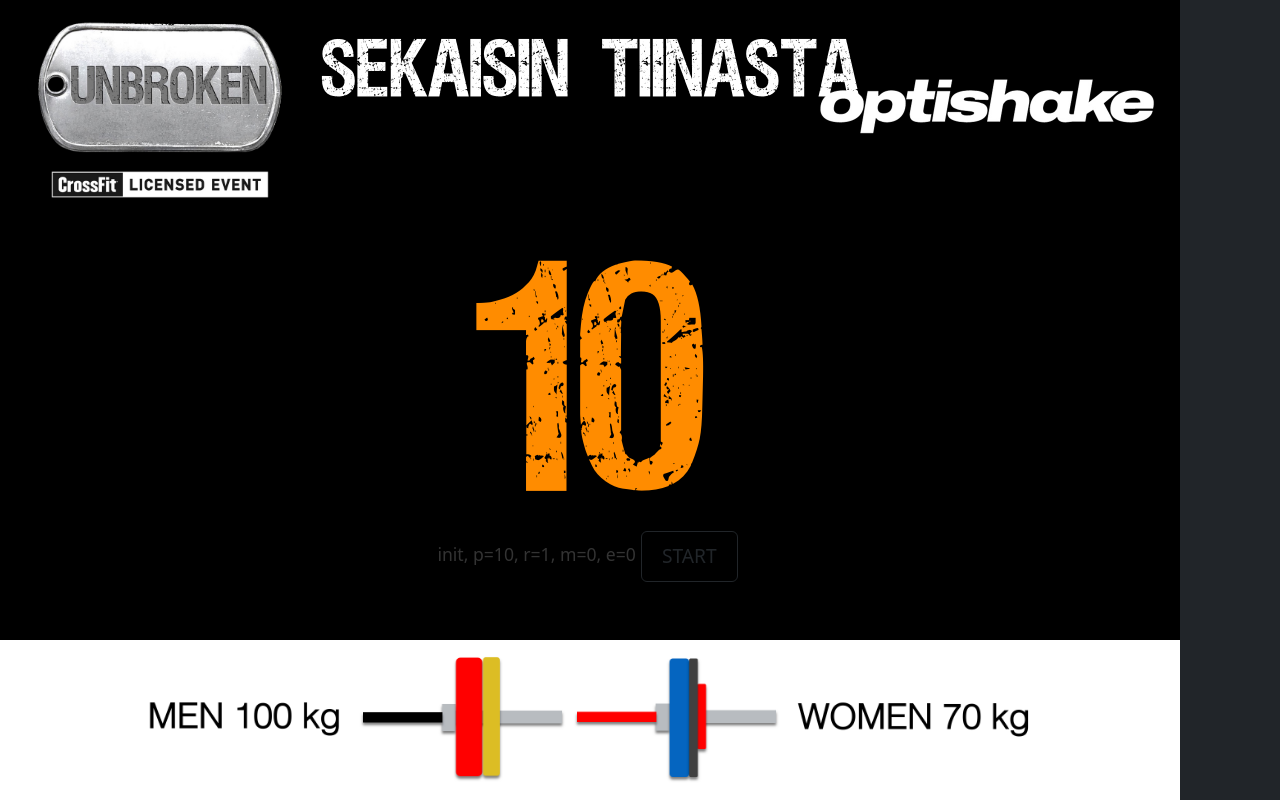
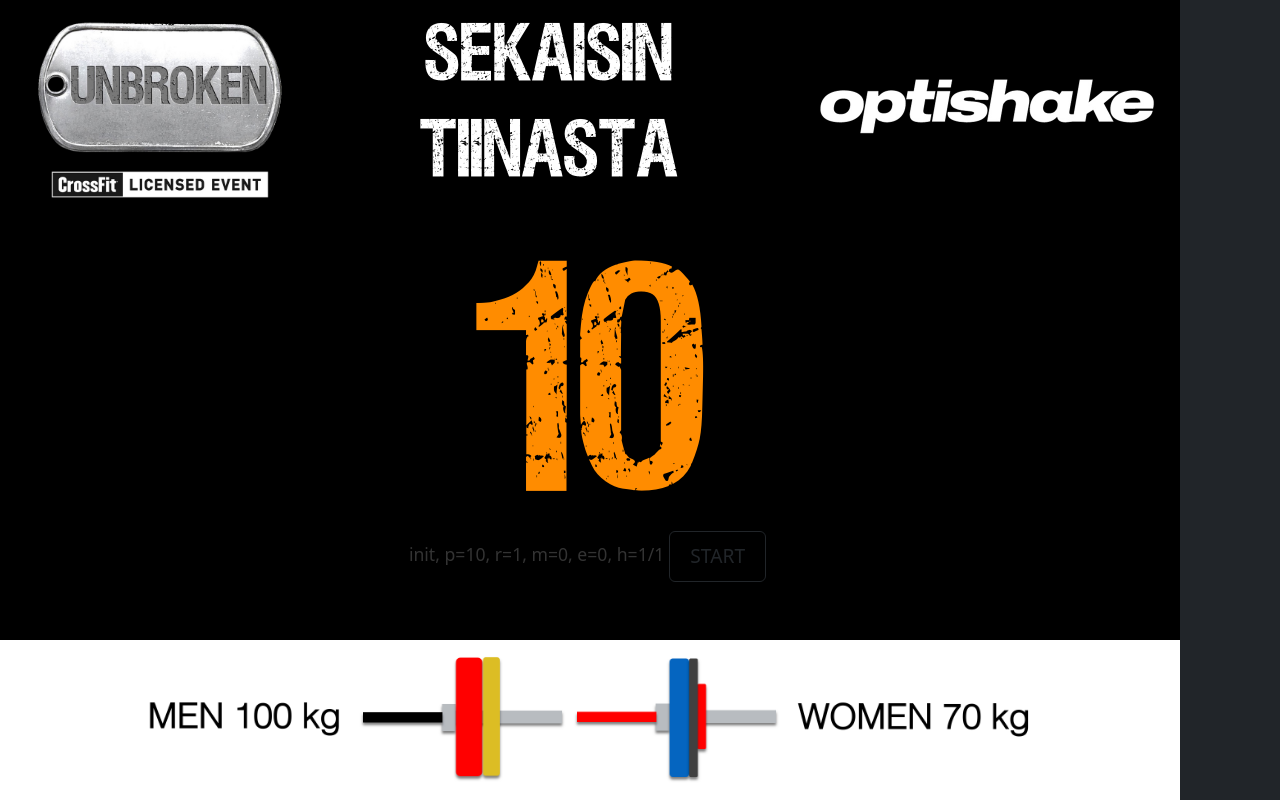
Before and after one commit to allanrh/ubtimer, an Angular app: page /timer/2025-2 in a window 1280 px wide. Built offline with nearby package versions, Linux system fonts and the light colour scheme.

Commit message:
Add heat count support

```diff
--- a/src/app/home/home.component.html
+++ b/src/app/home/home.component.html
@@ -7,8 +7,9 @@
       <th scope="col">Event</th>
       <th scope="col">Logo</th>
       <th scope="col">Timer type</th>
-      <th scope="col">T-minus</th>
-      <th scope="col">Time</th>
+      <th scope="col">Heats</th>
+      <th scope="col">Countdown</th>
+      <th scope="col">Timer</th>
       <th *ngIf="false" scope="col">Rounds</th>
       <th scope="col">Work</th>
       <th scope="col">Rest</th>
@@ -20,6 +21,7 @@
       <td><a class="button" routerLink="/timer/{{timer.id}}">{{timer.name}}</a></td>
       <td>{{timer.logo}}</td>
       <td>{{timer.type}}</td>
+      <td><span *ngIf="timer.heats">{{timer.heats}}</span></td>
       <td>{{timer.prep}} sec</td>
       <td>
         <span *ngIf="timer.time">{{timer.time|secc}}</span>
--- a/src/app/storage.service.ts
+++ b/src/app/storage.service.ts
@@ -50,7 +50,8 @@ Kello:Tää on vähän hankalampi. Tarvis sellaisen joka on päällä ylöspäin
       {
         id: '2025-3',
         name: 'PIRU MERRASSA',
-        type: 'stopwatch', prep: 10, time: 300,
+        // type: 'stopwatch', prep: 5, time: 15,
+        type: 'interval', prep: 5, work: 15, rest: 10,
         heats: 14,
         logo: 'images/league-logo.jpg',
         weights: null,
@@ -59,7 +60,7 @@ Kello:Tää on vähän hankalampi. Tarvis sellaisen joka on päällä ylöspäin
       {
         id: '2025-4',
         name: 'SIIVOUSPÄIVÄ',
-        type: 'interval', prep: 0, work: 30, rest: 15,
+        type: 'interval', prep: 5, work: 30, rest: 15,
         logo: 'images/nocco-logo.jpg',
         weights: null, // TODO
       },
--- a/src/app/timer/timer.component.html
+++ b/src/app/timer/timer.component.html
@@ -4,7 +4,13 @@
     <div class="row">
       <div class="col d-flex">
         <a routerLink="/"><img class="logo" src="images/ub-logo.png"/></a>
-        <h1 class="heading mx-auto">{{timer.name}}</h1>
+        <div class="mx-auto text-center">
+          <h1 class="heading">{{timer.name}}</h1>
+          <div *ngIf="showHeatHeader" class="heat-header">
+            <span *ngIf="showNextHeatPrep">NEXT HEAT {{currentHeat + 1}} - {{nextHeatPrep}}</span>
+            <span *ngIf="!showNextHeatPrep">HEAT {{currentHeat}}</span>
+          </div>
+        </div>
         <img class="sponsor-logo" src="{{timer.logo}}"/>
       </div>
     </div>
@@ -38,7 +44,7 @@
     <div class="row">
       <div class="col d-flex justify-content-center">
         <div class="action-buttons">
-          <span class="debug">{{state}}, p={{prep}}, r={{round}}, m={{multiIndex}}, e={{elapsed}}</span>
+          <span class="debug">{{state}}, p={{prep}}, r={{round}}, m={{multiIndex}}, e={{elapsed}}, h={{currentHeat}}/{{totalHeats}}</span>
           <button type="button" class="btn btn-outline-dark" *ngIf="init" (click)="start()">START</button>
           <button type="button" class="btn btn-outline-dark" *ngIf="false && running" (click)="pause()">PAUSE</button>
           <button type="button" class="btn btn-outline-dark" *ngIf="paused" (click)="continue()">CONTINUE</button>
--- a/src/app/timer/timer.component.scss
+++ b/src/app/timer/timer.component.scss
@@ -10,12 +10,16 @@
 }
 
 h1.heading {
-  line-height: 2;
-  flex: 1;
-  text-align: center;
-  position: absolute;
-  left: 50%;
-  transform: translateX(-50%);
+  line-height: 1.5;
+  margin: 10px 0 5px 0;
+  z-index: 10;
+}
+
+.heat-header {
+  font-family: ViperNora;
+  font-size: 320%;
+  color: darkorange;
+  margin-bottom: 10px;
   z-index: 10;
 }
 
--- a/src/app/timer/timer.component.ts
+++ b/src/app/timer/timer.component.ts
@@ -29,6 +29,12 @@ export class TimerComponent {
   public round: number = 1
   public elapsed: number = 0
   public prep: number = 0
+
+  // Heat tracking
+  public currentHeat: number = 1
+  public totalHeats: number = 1
+  public nextHeatPrep: number = 0
+  private isInitialPrep: boolean = true
 
   private _interval: ReturnType<typeof setInterval>|null = null
   public multiIndex: number = 0
@@ -63,12 +69,22 @@ export class TimerComponent {
 
   get working() { return this.work }
 
+  get hasMultipleHeats() { return this.totalHeats > 1 }
+  get showHeatHeader() { return this.hasMultipleHeats && (this.prepping || this.running || this.paused || this.done) }
+  get showNextHeatPrep() { return this.hasMultipleHeats && this.nextHeatPrep > 0 }
+
   private _initialize() {
     this.round = 1
     this.elapsed = 0
     this.prep = this.timer.prep
     this.multiIndex = 0
     this.state = 'init'
+
+    // Initialize heat tracking
+    this.currentHeat = 1
+    this.totalHeats = this.timer.heats || 1
+    this.nextHeatPrep = 0
+    this.isInitialPrep = true
   }
 
   private _tick() {
@@ -76,11 +92,23 @@ export class TimerComponent {
     const realElapsed = Math.floor((now - this.startTime) / 1000)
 
     if (this.prepping) {
+      // Handle initial prep or next heat prep
+      if (this.isInitialPrep) {
         this.prep = Math.max(0, this.timer.prep - realElapsed)
         if (this.prep <= 0) {
           this.state = 'running'
           this.elapsed = 0
           this.startTime = now // Reset start time for running phase
+          this.isInitialPrep = false
+        }
+      } else {
+        // Next heat prep countdown
+        this.nextHeatPrep = Math.max(0, this.timer.prep - realElapsed)
+        if (this.nextHeatPrep <= 0) {
+          this.state = 'running'
+          this.elapsed = 0
+          this.startTime = now // Reset start time for running phase
+        }
       }
     }
     else if (this.running) {
@@ -89,8 +117,22 @@ export class TimerComponent {
         this.elapsed = realElapsed
 
         if (this.timer.type == 'stopwatch') {
+          // Check if we should start next heat prep countdown
+          if (this.currentHeat < this.totalHeats && this.timer.prep > 0) {
+            const timeRemaining = this.timer.time - this.elapsed
+            if (timeRemaining <= this.timer.prep && timeRemaining > 0) {
+              // Start showing next heat prep countdown
+              this.nextHeatPrep = timeRemaining
+            }
+          }
+
           if (this.elapsed >= this.timer.time) {
+            // Check if we have more heats to run
+            if (this.currentHeat < this.totalHeats) {
+              this._startNextHeat()
+            } else {
               this.stop()
+            }
           }
 
         } else if (this.timer.type == 'stopwatch-multi') {
@@ -106,15 +148,26 @@ export class TimerComponent {
           }
 
         } else if (this.timer.type == 'interval') {
+          // Check if we should start next heat prep countdown during rest period
+          if (!this.working && this.currentHeat < this.totalHeats && this.timer.prep > 0) {
+            const restTimeRemaining = this.timer.rest - this.elapsed
+            if (restTimeRemaining <= this.timer.prep && restTimeRemaining > 0) {
+              // Start showing next heat prep countdown
+              this.nextHeatPrep = restTimeRemaining
+            }
+          }
+
           if (this.working && this.elapsed == this.timer.work) {
             this.elapsed = 0
             this.work = false
             this.startTime = now // Reset start time for rest phase
           } else if (!this.working && this.elapsed == this.timer.rest) {
-            this.round += 1
-            this.elapsed = 0
-            this.work = true
-            this.startTime = now // Reset start time for work phase
+            // Check if we have more heats to run
+            if (this.currentHeat < this.totalHeats) {
+              this._startNextHeat()
+            } else {
+              this.stop()
+            }
           }
         }
       }
@@ -165,4 +218,19 @@ export class TimerComponent {
       this._interval = null
     }
   }
+
+  private _startNextHeat() {
+    this.currentHeat += 1
+    this.elapsed = 0
+    this.startTime = Date.now()
+    this.nextHeatPrep = 0 // Reset next heat prep
+
+    if (this.timer.type == 'interval') {
+      // For interval timers, reset work/rest cycle
+      this.work = true
+      this.round = 1
     }
+
+    this.state = 'running' // Go directly to running since prep was already shown
+  }
+}
```
Lines whose indentation alone changed are shown as unchanged.
